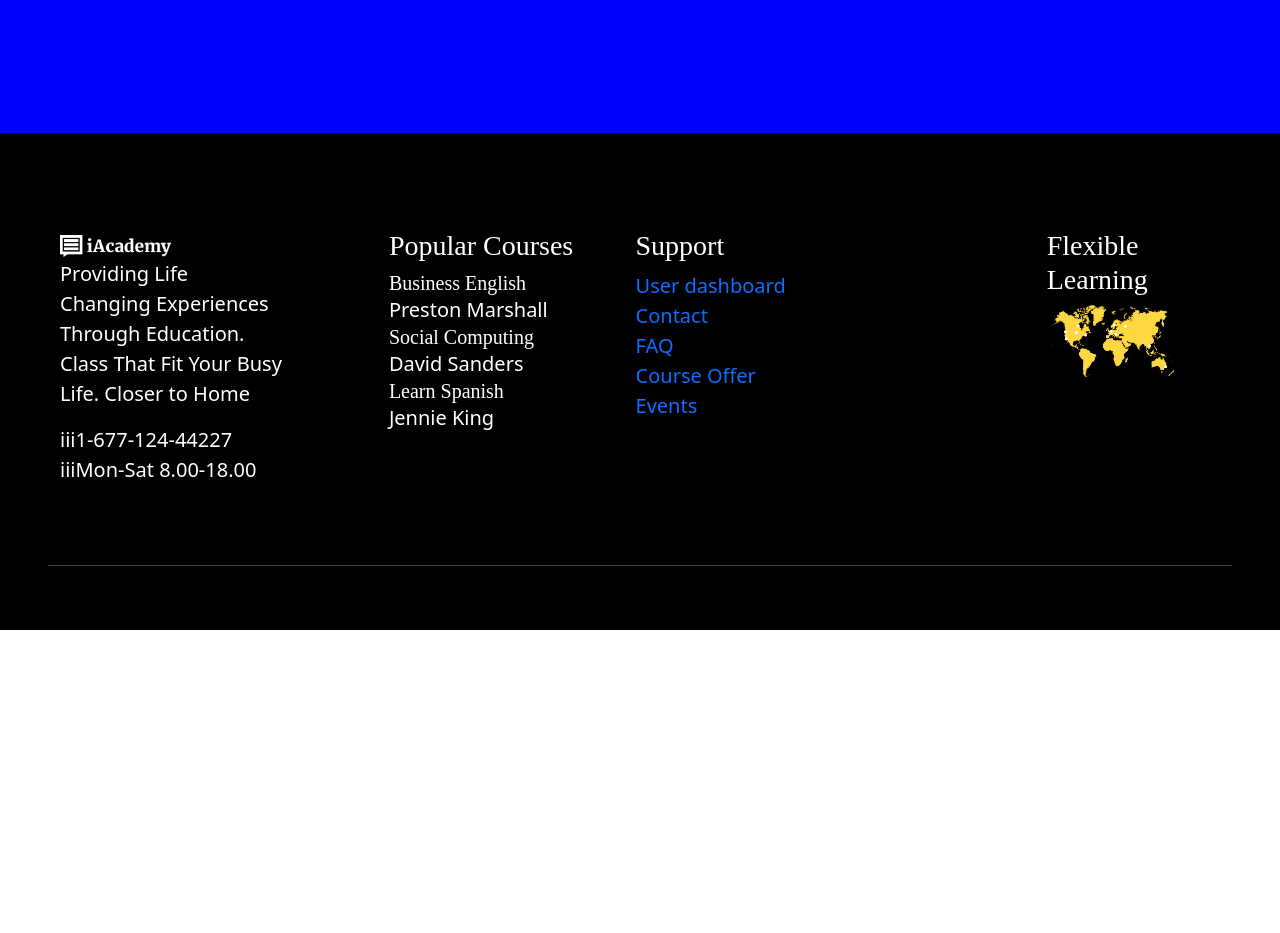
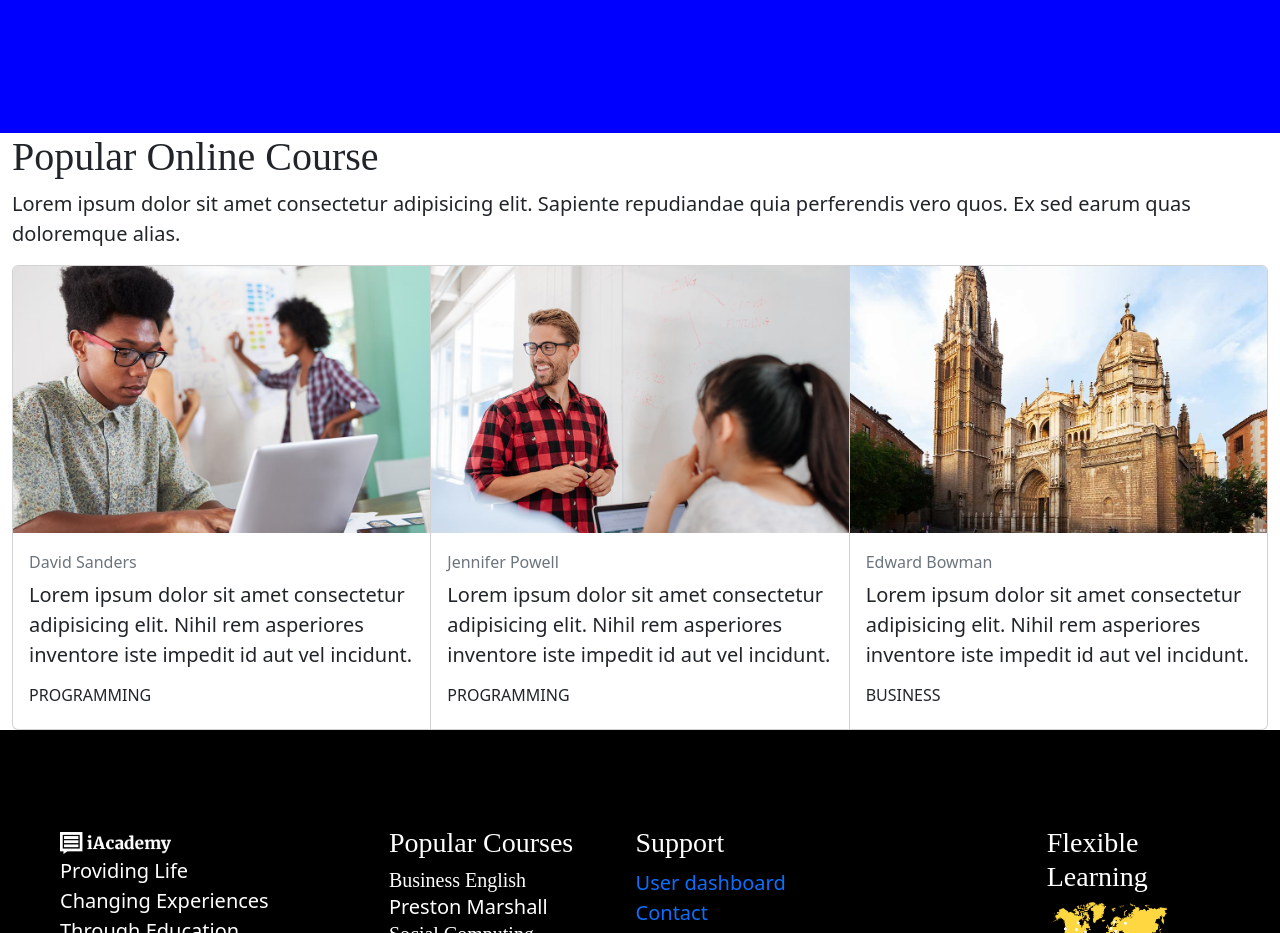
Before and after one commit to AnielloPiscopo/proj-html-vuejs, a Vue app: page / in a window 1280 px wide. Shown: the part 1060-1993 px from the top of the page. Before the commit the page ends 1690 px from the top, so only its background shows below. Built offline with nearby package versions, Linux system fonts and the light colour scheme.

Commit message:
Added the content to MainCourses component

```diff
--- a/src/components/main/AppMain.vue
+++ b/src/components/main/AppMain.vue
@@ -1,12 +1,14 @@
 <script>
 import MainIconsContainer from './MainIconsContainer.vue';
 import MainTestimonials from './MainTestimonials.vue';
+import MainCourses from './MainCourses.vue';
 
 export default {
     name: 'AppMain',
     components: {
         MainIconsContainer,
         MainTestimonials,
+        MainCourses,
     }
 }
 </script>
@@ -16,6 +18,7 @@ export default {
     <main>
         <MainIconsContainer />
         <MainTestimonials />
+        <MainCourses />
     </main>
 </template>
 
--- a/src/components/main/MainCourses.vue
+++ b/src/components/main/MainCourses.vue
@@ -0,0 +1,73 @@
+<script>
+import { store } from '../../store';
+
+export default {
+    name: 'MainCourses',
+
+    data() {
+        return {
+            store,
+            coursesList: [
+                {
+                    number: '5',
+                    name: 'Android Developer',
+                    teacher: 'David Sanders',
+                    price: 'free',
+                    type: 'Programming'
+                },
+
+                {
+                    number: '6',
+                    name: 'Web Designing',
+                    teacher: 'Jennifer Powell',
+                    price: 'Free',
+                    type: 'Programming'
+                },
+
+                {
+                    number: '12',
+                    name: 'Financial Modeling',
+                    teacher: 'Edward Bowman',
+                    price: '20',
+                    type: 'Business'
+                },
+            ],
+        }
+    }
+}
+</script>
+
+<template>
+    <section id="online-courses">
+        <div class="container-fluid">
+            <h1 class="my_font-serif">Popular Online Course</h1>
+            <p>
+                Lorem ipsum dolor sit amet consectetur adipisicing elit. Sapiente repudiandae quia perferendis vero
+                quos. Ex sed earum quas doloremque alias.
+            </p>
+
+            <div class="card-group">
+                <div v-for="course, index in coursesList" class="card" style="width: 18rem;" :key="index">
+                    <img class="card-img-top" :src="store.getImgPath(`course-${course.number}-f-img.jpg`)"
+                        alt="Card image cap">
+                    <div class="card-body">
+                        <h5 class="my_font-serif card-title">{{ course.title }}</h5>
+                        <h6 class="card-subtitle mb-2 text-muted">{{ course.teacher }}</h6>
+                        <p class="card-text">
+                            Lorem ipsum dolor sit amet consectetur adipisicing elit. Nihil rem asperiores inventore iste
+                            impedit id aut vel incidunt.
+                        </p>
+
+                        <div>
+                            <h6 class="text-uppercase">{{ course.type }}</h6>
+                        </div>
+                    </div>
+                </div>
+            </div>
+        </div>
+    </section>
+</template>
+
+<style lang="scss">
+
+</style>
```
